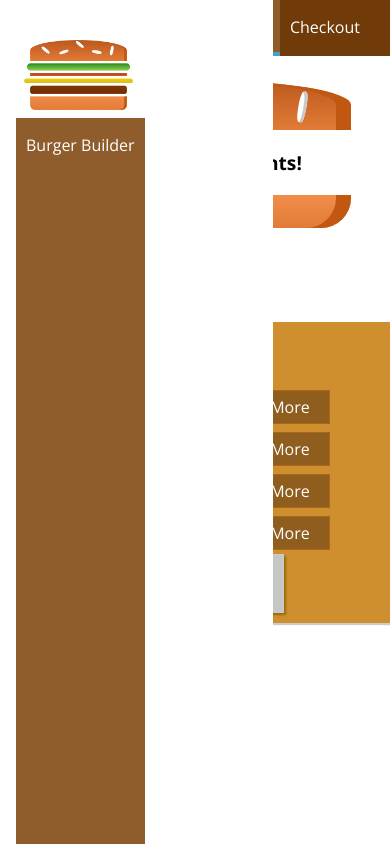
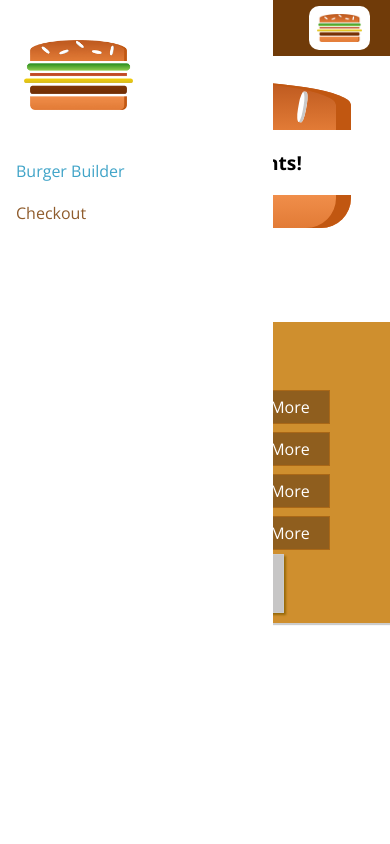
Before and after one commit to kacperkapusciak/Burger-App-React, a React (Create React App) app: page / in a window 390 px wide. Built offline with nearby package versions, Linux system fonts and the light colour scheme.

Commit message:
Styling adjustments for mobile devices

```diff
--- a/src/components/Logo.js
+++ b/src/components/Logo.js
@@ -15,7 +15,9 @@ const Img = styled.img`
 `;
 
 const logo = props => (
-  <LogoWrapper style={{height: props.height}}>
+  <LogoWrapper style={{
+          height: props.height,
+          marginBottom: props.marginBottom}}>
     <Img src={burgerLogo} alt="Logo"/>
   </LogoWrapper>
 );
--- a/src/components/Navigation/NavItems.js
+++ b/src/components/Navigation/NavItems.js
@@ -1,15 +1,6 @@
 import React from 'react';
-import styled from 'styled-components';
 import NavItem from './NavigationItems/NavItem';
-
-export const Nav = styled.ul`
-  margin: 0;
-  padding: 0;
-  list-style: none;
-  display: flex;
-  align-items: center;
-  height: 100%;
-`;
+import {Nav} from '../../styled/Navigation/NavStyling';
 
 const navigationItems = () => (
   <Nav>
--- a/src/components/Navigation/NavigationItems/NavItem.js
+++ b/src/components/Navigation/NavigationItems/NavItem.js
@@ -1,31 +1,5 @@
 import React from 'react';
-import styled from 'styled-components';
-
-const Item = styled.li`
-  margin: 0;
-  box-sizing: border-box;
-  height: 100%;
-  display: flex;
-  align-items: center;
-`;
-
-const Link = styled.a`
-  color: white;
-  text-decoration: none;
-  height: 100%;
-  padding: 16px 10px;
-  border-bottom-width: 4px;
-  border-bottom-style: solid;
-  box-sizing: border-box;
-  display: block;
-  background-color: ${props => props.active ? "#8f5c2c" : "transparent"};
-  border-bottom-color: ${props => props.active ? "#40a4c8" : "transparent"};
-
-  &:hover, &:active {
-    background-color: #8f5c2c;
-    border-bottom: 4px solid #40a4c8;
-  }
-`;
+import {Item, Link} from '../../../styled/Navigation/NavStyling';
 
 const navItem = props => (
   <Item>
--- a/src/components/Navigation/SideDrawer.js
+++ b/src/components/Navigation/SideDrawer.js
@@ -1,7 +1,8 @@
 import React from 'react';
 import Logo from '../Logo';
-import NavItems, {Nav} from '../Navigation/NavItems';
+import NavItems from '../Navigation/NavItems';
 import styled from 'styled-components';
+import {Nav} from '../../styled/Navigation/NavStyling';
 
 const Drawer = styled.div`
   position: fixed;
@@ -25,7 +26,7 @@ const sideDrawer = () => {
 
   return (
     <Drawer>
-      <Logo height="11%"/>
+      <Logo height="11%" marginBottom="32px"/>
       <Nav>
         <NavItems />
       </Nav>
--- a/src/styled/Navigation/ToolbarStyling.js
+++ b/src/styled/Navigation/ToolbarStyling.js
@@ -17,4 +17,8 @@ export const Header = styled.header`
 
 export const Nav = styled.nav`
   height: 100%;
+
+  @media (max-width: 499px) {
+    display: none;
+  }
 `;
```
